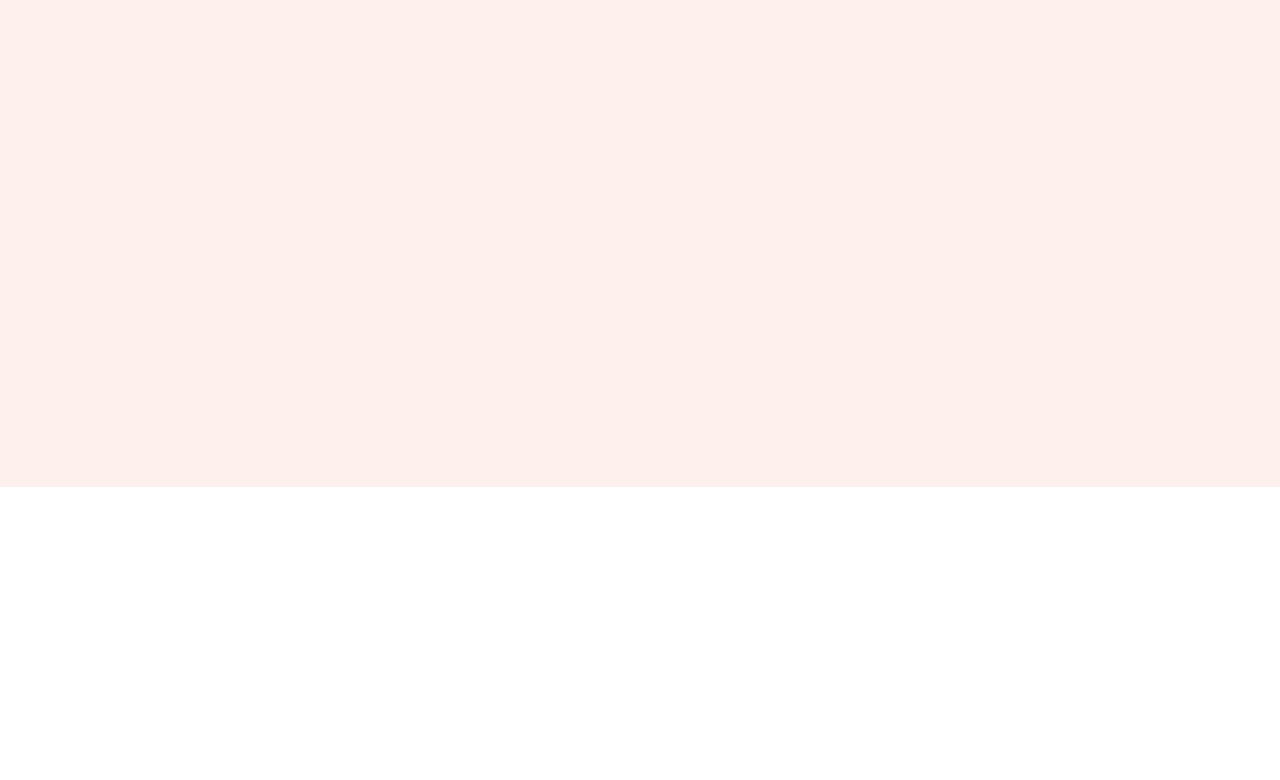
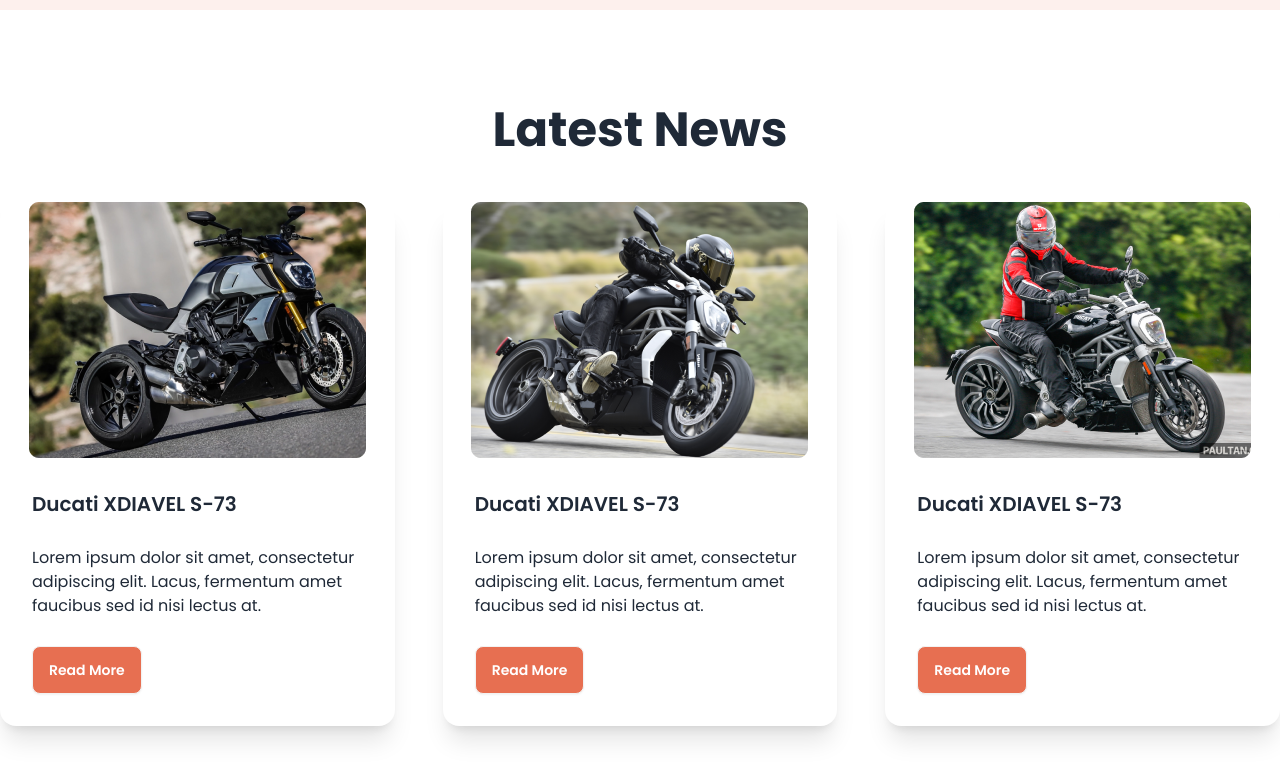
Before and after one commit to 1rteza/Biker-Zone, a plain HTML site: page index.html in a window 1280 px wide. Shown: the part 608-1388 px from the top of the page. Before the commit the page ends 1095 px from the top, so only its background shows below. Drawn offline with nearby package versions, Linux system fonts and the light colour scheme.

Commit message:
finished upto latest news section

```diff
--- a/index.html
+++ b/index.html
@@ -1,6 +1,6 @@
 <!DOCTYPE html>
-<html lang="en" >
-    <!-- data-theme="light" -->
+<html lang="en"data-theme="light" >
+    <!--  -->
 <head>
     <meta charset="UTF-8">
     <meta name="viewport" content="width=device-width, initial-scale=1.0">
@@ -82,11 +82,11 @@
 
         <!-- slide banner -->
 
-        <div class="carousel w-full bg-banner-bg">
+        <div class="carousel w-full lg:max-h-[550px] bg-banner-bg">
             <div id="slide1" class="carousel-item relative w-full">
-              <div class="lg:flex">
-                <div class="content space-y-8">
-                    <h2 class="text-3xl w- lg:text-6xl lg:max-w-md font-bold">Ride-on R15 V4 <br>with Smile</h2>
+              <div class="lg:flex lg:gap-20 p-12 lg:p-28">
+                <div class="content space-y-8" style="display: ">
+                    <h2 class="text-3xl w- lg:text-6xl font-bold">Ride-on R15 V4 <br>with Smile</h2>
                     <p class="lg:text-lg max-w-md">Amet minim mollit non deserunt ullamco
                         est sit aliqua dolor do amet sint. Velit officia consequat duis enim velit mollit.</p>
                         <button class="btn bg-btn-primary1 text-white">Purchase</button>
@@ -94,7 +94,7 @@
                 <div class="img">
                     <img
                 src="images/slider/bike1.png"
-                class="w-full" />
+                class="w-full lg:h-96" />
                 </div>
               </div>
               <div class="absolute left-5 right-5 top-1/2 flex -translate-y-1/2 transform justify-between">
@@ -103,18 +103,39 @@
               </div>
             </div>
             <div id="slide2" class="carousel-item relative w-full">
-              <img
+              <div class="lg:flex lg:gap-20 p-12 lg:p-28">
+                <div class="content space-y-8" style="display: ">
+                    <h2 class="text-3xl w- lg:text-6xl font-bold">Ride-on R15 V4 <br>with Smile</h2>
+                    <p class="lg:text-lg max-w-md">Amet minim mollit non deserunt ullamco
+                        est sit aliqua dolor do amet sint. Velit officia consequat duis enim velit mollit.</p>
+                        <button class="btn bg-btn-primary1 text-white">Purchase</button>
+                </div>
+                <div class="img">
+                    <img
                 src="images/slider/bike2.png"
-                class="w-full" />
+                class="w-full lg:h-96" />
+                </div>
+              </div>
               <div class="absolute left-5 right-5 top-1/2 flex -translate-y-1/2 transform justify-between">
                 <a href="#slide1" class="btn btn-circle">❮</a>
                 <a href="#slide3" class="btn btn-circle">❯</a>
               </div>
             </div>
-            <div id="slide3" class="carousel-item relative w-full">
-              <img
+            <div id="slide3" class="carousel-item relative w-full ">
+              <div class="lg:flex lg:gap-20 p-12 lg:p-28">
+                <div class="content space-y-8" style="display: ">
+                    <h2 class="text-3xl w- lg:text-6xl font-bold">Ride-on R15 V4 <br>with Smile</h2>
+                    <p class="lg:text-lg max-w-md">Amet minim mollit non deserunt ullamco
+                        est sit aliqua dolor do amet sint. Velit officia consequat duis enim velit mollit.</p>
+                        <button class="btn bg-btn-primary1 text-white">Purchase</button>
+                </div>
+                <div class="img">
+                    <img
                 src="images/slider/bike3.png"
-                class="w-full" />
+                class="w-full lg:h-96" />
+                </div>
+              </div>
+
               <div class="absolute left-5 right-5 top-1/2 flex -translate-y-1/2 transform justify-between">
                 <a href="#slide2" class="btn btn-circle">❮</a>
                 <a href="#slide1" class="btn btn-circle">❯</a>
@@ -123,7 +144,64 @@
 
 
     </header>
-    <main class="md:container mx-auto"></main>
+    <main class="md:container mx-auto">
+      <!-- latest bike section -->
+      <section class="latest my-24">
+        <h3 class="font-bold text-5xl text-center mb-12">Latest News</h3>
+
+        <div class="card- gap-12 grid grid-cols-1 md:grid-cols-2 lg:grid-cols-3">
+          <!-- card 1 -->
+          <div class="card bg-base-100 shadow-xl ">
+            <figure>
+              <img
+                src="images/others/latest1.png"
+                alt="Shoes" />
+            </figure>
+            <div class="card-body space-y-5">
+              <h2 class="card-title">Ducati XDIAVEL S-73</h2>
+              <p>Lorem ipsum dolor sit amet, consectetur adipiscing elit. Lacus, fermentum amet faucibus sed id nisi lectus at.</p>
+              <div class="card-actions justify-start">
+                <button class="btn bg-btn-primary1 text-white">Read More</button>
+              </div>
+            </div>
+          </div>
+          <!-- card 2 -->
+          <div class="card bg-base-100 shadow-xl ">
+            <figure>
+              <img
+                src="images/others/latest2.png"
+                alt="Shoes" />
+            </figure>
+            <div class="card-body space-y-5">
+              <h2 class="card-title">Ducati XDIAVEL S-73</h2>
+              <p>Lorem ipsum dolor sit amet, consectetur adipiscing elit. Lacus, fermentum amet faucibus sed id nisi lectus at.</p>
+              <div class="card-actions justify-start">
+                <button class="btn bg-btn-primary1 text-white">Read More</button>
+              </div>
+            </div>
+          </div>
+          <!-- card 3 -->
+          <div class="card bg-base-100 shadow-xl ">
+            <figure>
+              <img
+                src="images/others/latest3.png"
+                alt="Shoes" />
+            </figure>
+            <div class="card-body space-y-5">
+              <h2 class="card-title">Ducati XDIAVEL S-73</h2>
+              <p>Lorem ipsum dolor sit amet, consectetur adipiscing elit. Lacus, fermentum amet faucibus sed id nisi lectus at.</p>
+              <div class="card-actions justify-start">
+                <button class="btn bg-btn-primary1 text-white">Read More</button>
+              </div>
+            </div>
+          </div>
+        </div>
+
+      </section>
+
+      <!-- Happy clients section -->
+
+    </main>
     <footer></footer>
 </body>
 </html>
```
